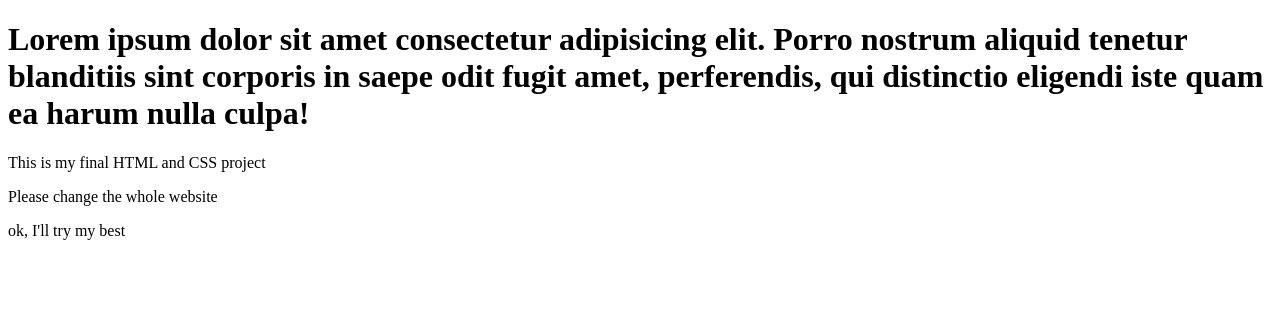
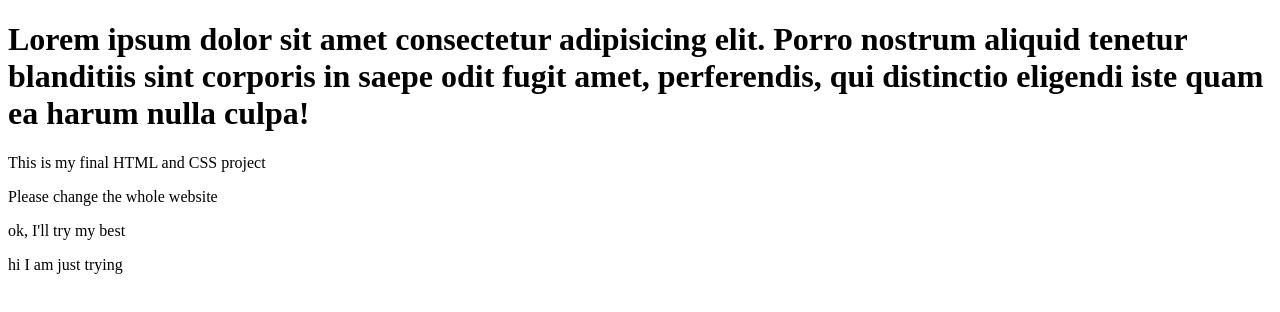
Before and after one commit to riponuap/my-first-website5, a plain HTML site: page index.html in a window 1280 px wide. Drawn offline with Linux system fonts and the light colour scheme.

Commit message:
forth push

```diff
--- a/index.html
+++ b/index.html
@@ -11,5 +11,6 @@
     <p>This is my final HTML and CSS project</p>
     <p> Please change the whole website </p>
     <p>ok, I'll try my best</p>
+    <p>hi I am just trying</p>
 </body>
 </html>
```
